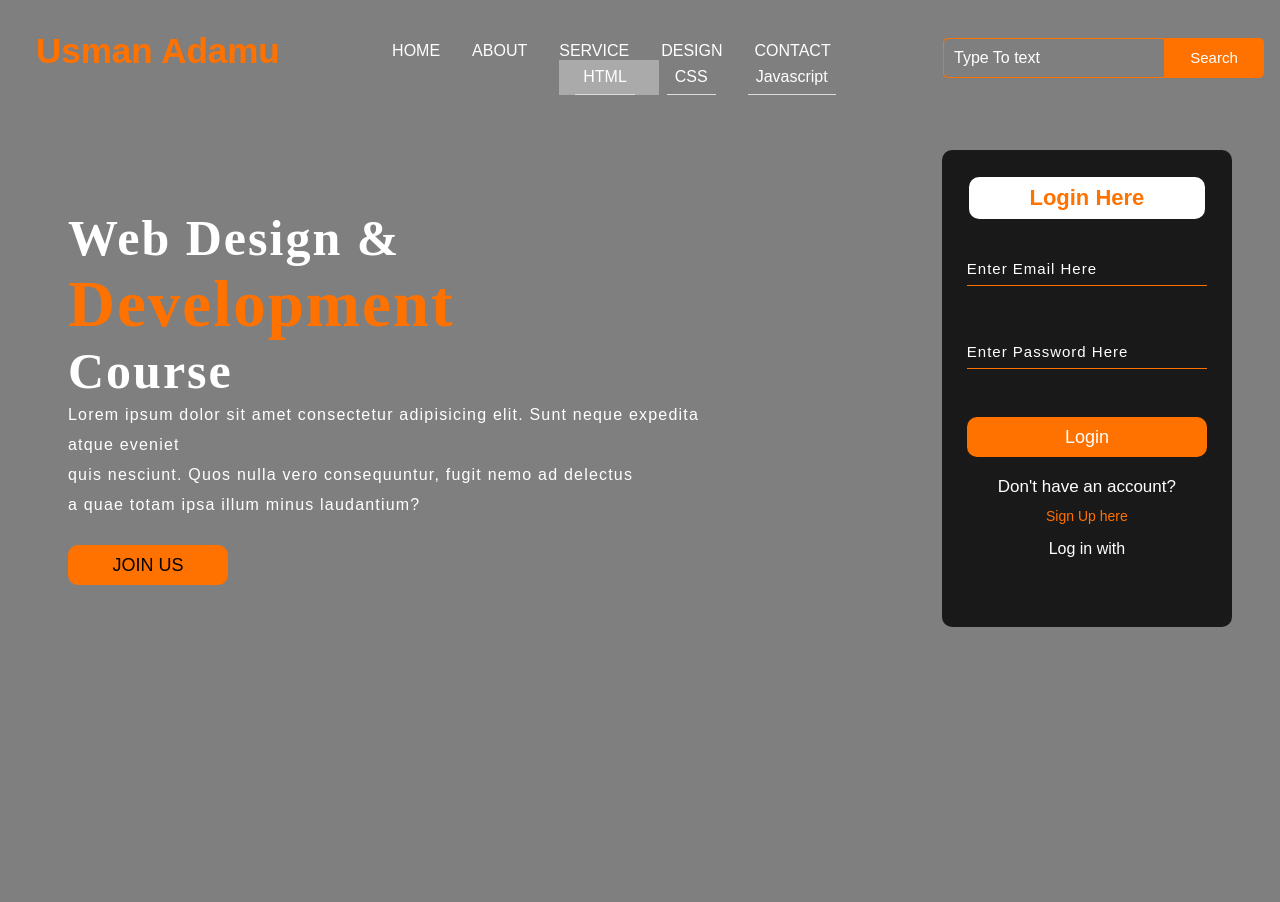
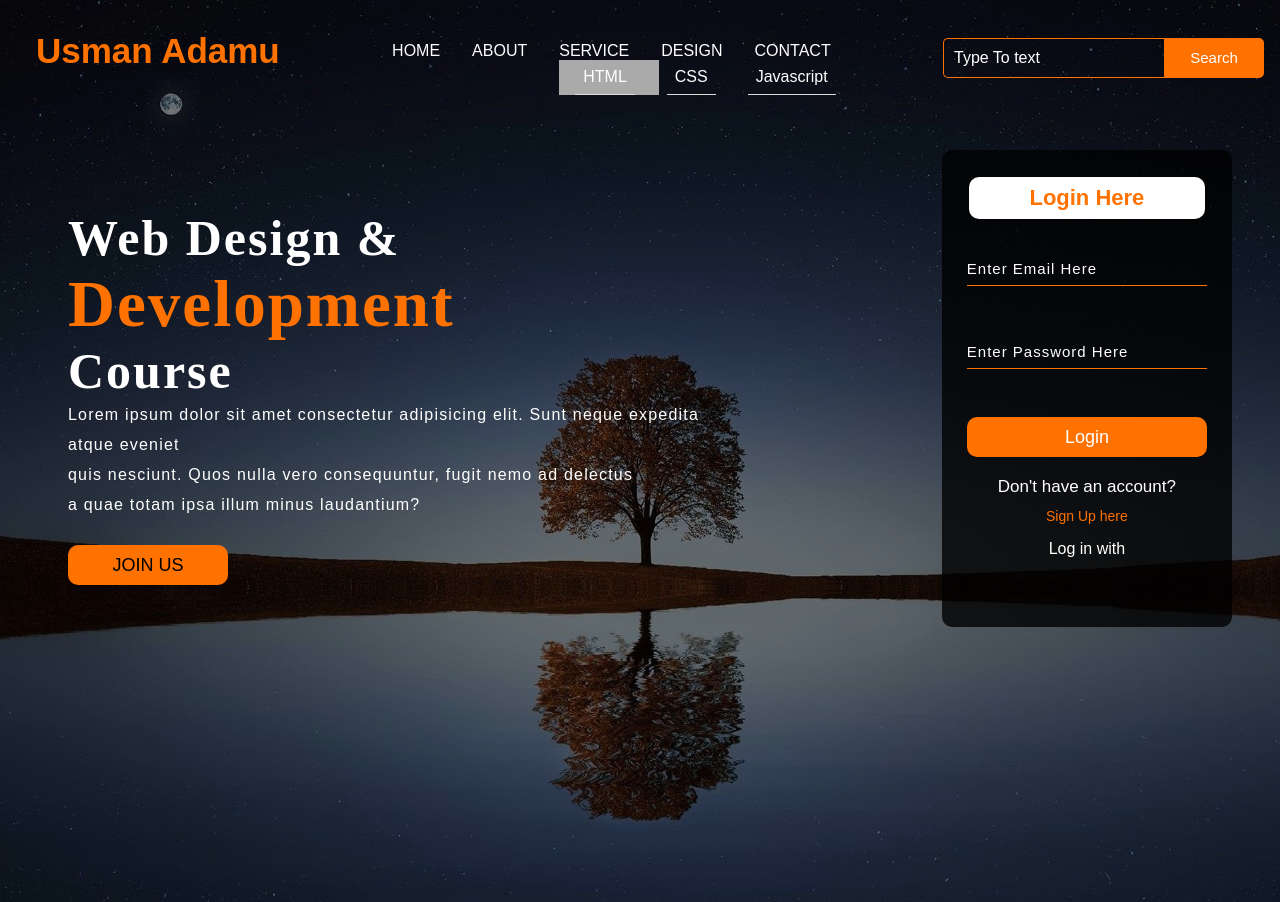
Before and after one commit to OthmanImam/assignment_js, a plain HTML site: page index.html in a window 1280 px wide. Drawn offline with Linux system fonts and the light colour scheme.

Commit message:
Update index.html

```diff
--- a/index.html
+++ b/index.html
@@ -17,7 +17,7 @@
 
         .main {
             width: 100%;
-            background: linear-gradient(to top, rgba(0,0,0,0.5)50%,rgba(0,0,0,0.5)50%), url(image/1.jpg);
+            background: linear-gradient(to top, rgba(0,0,0,0.5)50%,rgba(0,0,0,0.5)50%), url(1.jpg);
             background-position: center;
             background-size: cover;
             /* height: 100%; */
```
